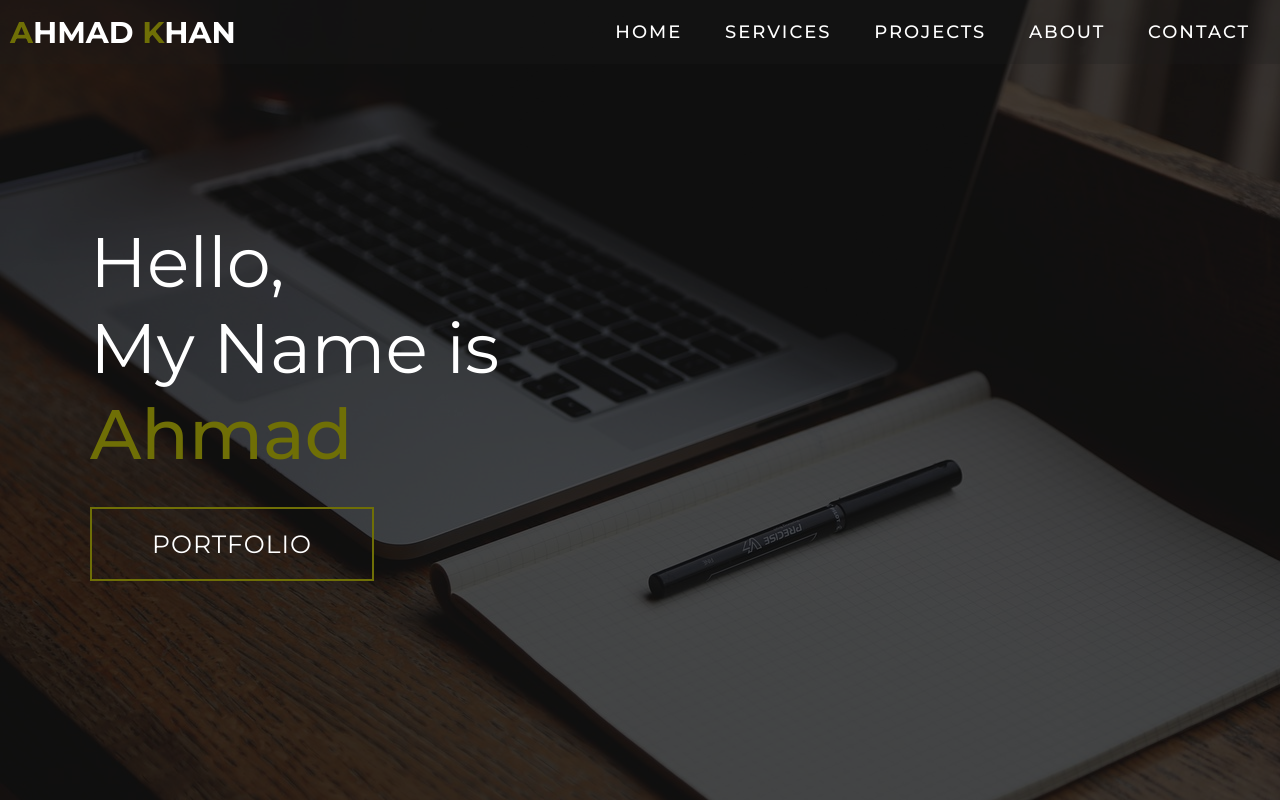
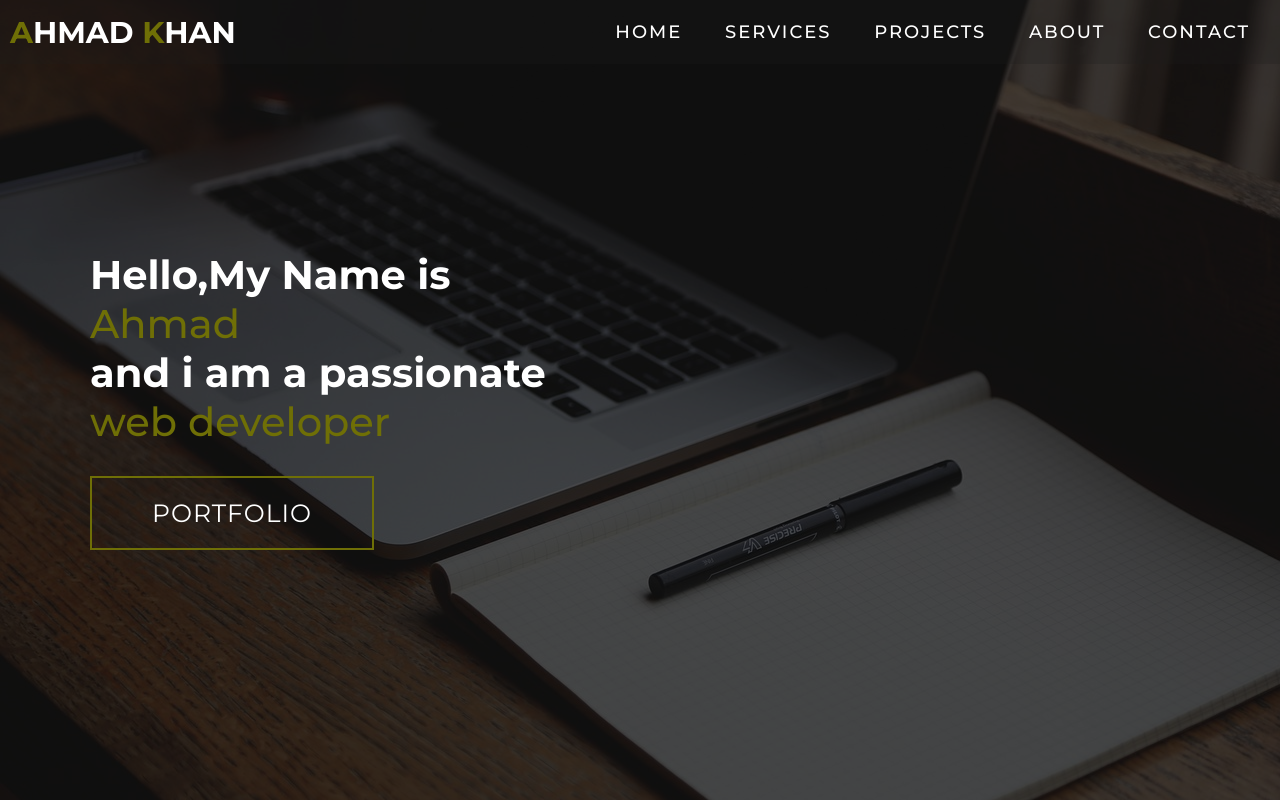
Before and after one commit to ahmad3463/my-portfolio, a plain HTML site: page index.html in a window 1280 px wide. Shown: the top 800 px of the page. Drawn offline with Linux system fonts and the light colour scheme; a script that the page names is missing.

Commit message:
minor changes

```diff
--- a/index.html
+++ b/index.html
@@ -42,9 +42,11 @@
     <section id="hero">
         <div class="hero container">
             <div>
-                <h1>Hello, <span></span></h1>
-                <h1>My Name is <span></span></h1>
-                <h1>Ahmad <span></span></h1>
+                <h3>Hello,My Name is <span></span></h3>
+                <h3> Ahmad<span></span></h3>
+                <h3>and i am a passionate <span></span></h3>
+                <h3>web developer <span></span></h3>
+
                 <a href="#projects" type="button" class="cta">Portfolio</a>
             </div>
         </div>
--- a/style.css
+++ b/style.css
@@ -290,7 +290,7 @@ p {
   padding: 0 50px;
 }
 
-#hero h1 {
+#hero h3 {
   display: block;
   width: fit-content;
   font-size: 4rem;
@@ -306,15 +306,21 @@ p {
   }
 }
 
-#hero h1:nth-child(1) {
+#hero h3:nth-child(1) {
   animation-delay: 1s;
 }
 
-#hero h1:nth-child(2) {
+#hero h3:nth-child(2) {
   animation-delay: 2s;
+  animation: text-reveal-name 0.5s ease 1.5s forwards;
+
 }
 
-#hero h1:nth-child(3) {
+#hero h3:nth-child(3) {
+  /* animation: text-reveal-name 0.5s ease 1.5s forwards; */
+  animation-delay: 3s;
+}
+#hero h3:nth-child(4) {
   animation: text-reveal-name 0.5s ease 1.5s forwards;
   animation-delay: 3s;
 }
@@ -326,7 +332,7 @@ p {
   }
 }
 
-#hero h1 span {
+#hero h3 span {
   background-color: rgb(111, 111, 6);
   height: 100%;
   width: 0;
@@ -348,15 +354,15 @@ p {
   }
 }
 
-#hero h1:nth-child(1) span {
+#hero h3:nth-child(1) span {
   animation-delay: 0.5s;
 }
 
-#hero h1:nth-child(2) span {
+#hero h3:nth-child(2) span {
   animation-delay: 1.5s;
 }
 
-#hero h1:nth-child(3) span {
+#hero h3:nth-child(3) span {
   animation-delay: 2.5s;
 }
 
```
